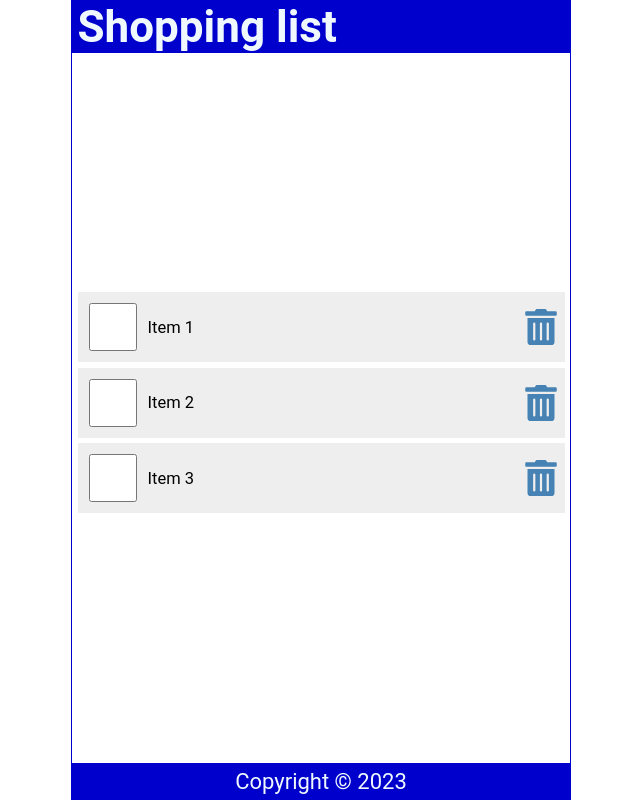
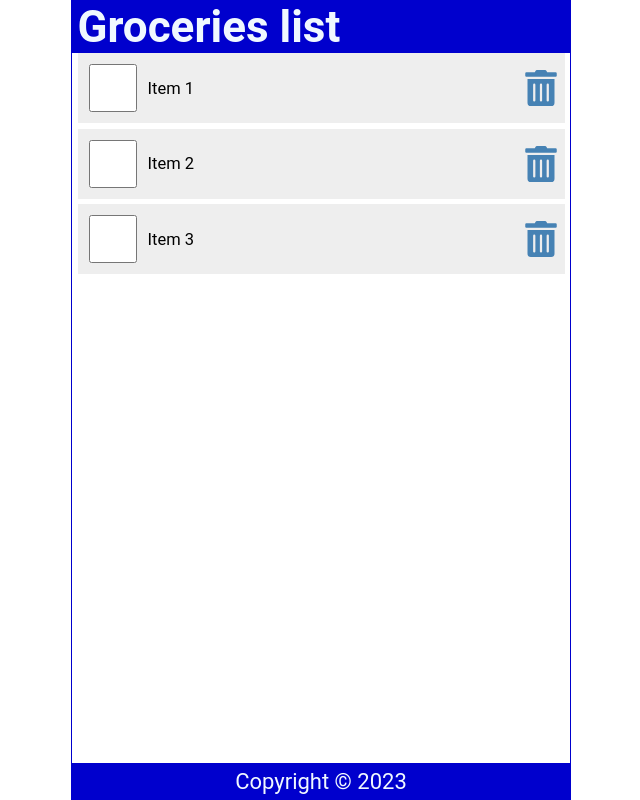
Before and after one commit to Darzwaitz/react_work, a React (Create React App) app: page / in a window 1280 px wide. Shown: the whole page, without its empty margins (319-959 px from the left). Built offline with nearby package versions, Linux system fonts and the light colour scheme.

Commit message:
working with props -> default props

```diff
--- a/src/App.js
+++ b/src/App.js
@@ -8,7 +8,7 @@ import Footer from "./Footer";
 function App() {
   return (
     <div className="App">
-      <Header />
+      <Header title="Groceries" />
       <Content />
       <Footer />
     </div>
--- a/src/Header.js
+++ b/src/Header.js
@@ -1,9 +1,14 @@
-const Header = () => {
+// destructured 'props' object -> props.title {title}
+const Header = ({ title }) => {
   return (
     <header>
-      <h1>Shopping list</h1>
+      <h1>{title} list</h1>
     </header>
   );
 };
 
+Header.defaultProps = {
+  title: "Default title",
+};
+
 export default Header;
--- a/src/index.css
+++ b/src/index.css
@@ -43,7 +43,7 @@ main {
   display: flex;
   flex-direction: column;
   flex-grow: 1;
-  justify-content: center;
+  justify-content: flex-start;
   align-items: center;
   overflow-y: auto;
 }
```
